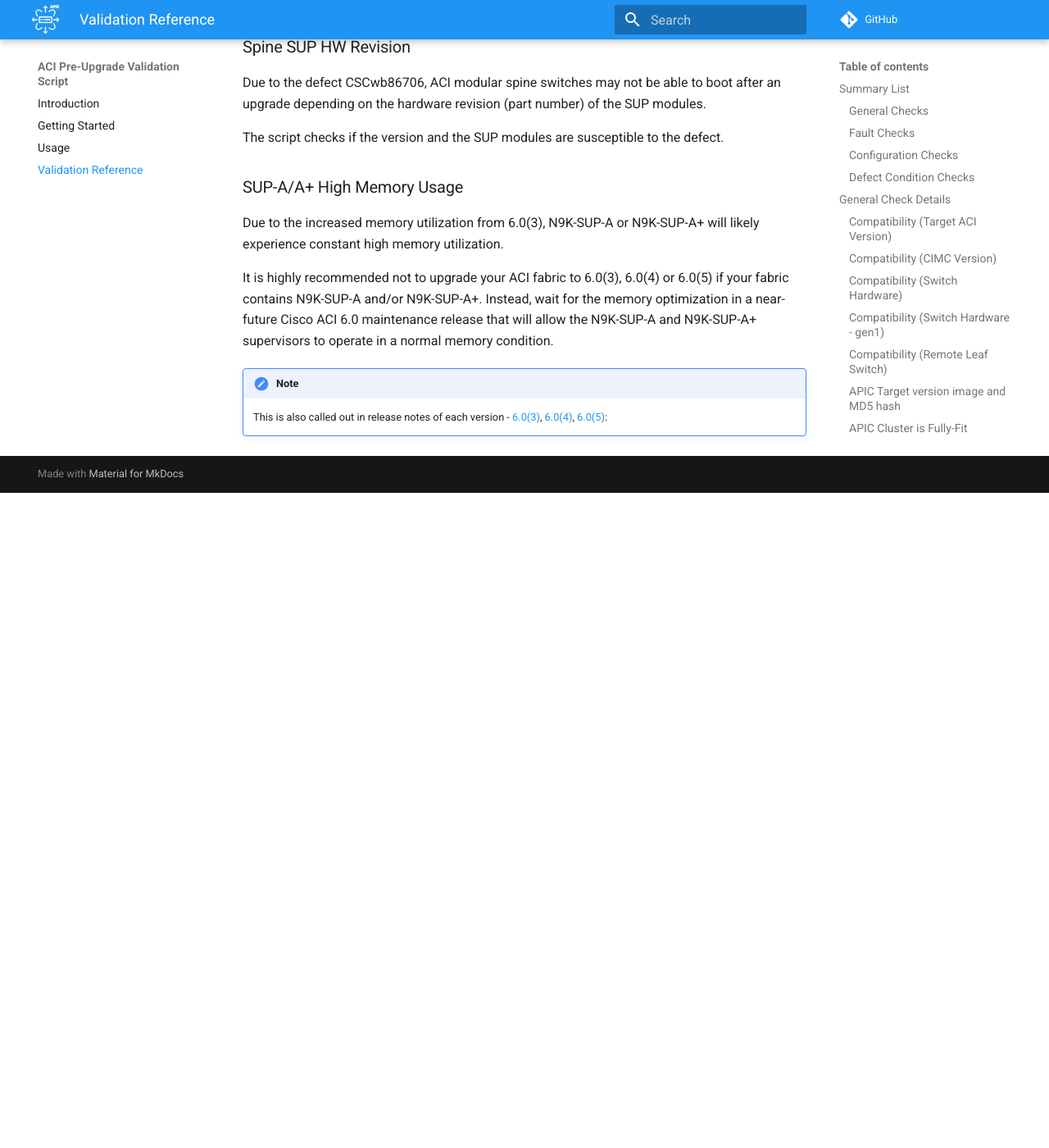
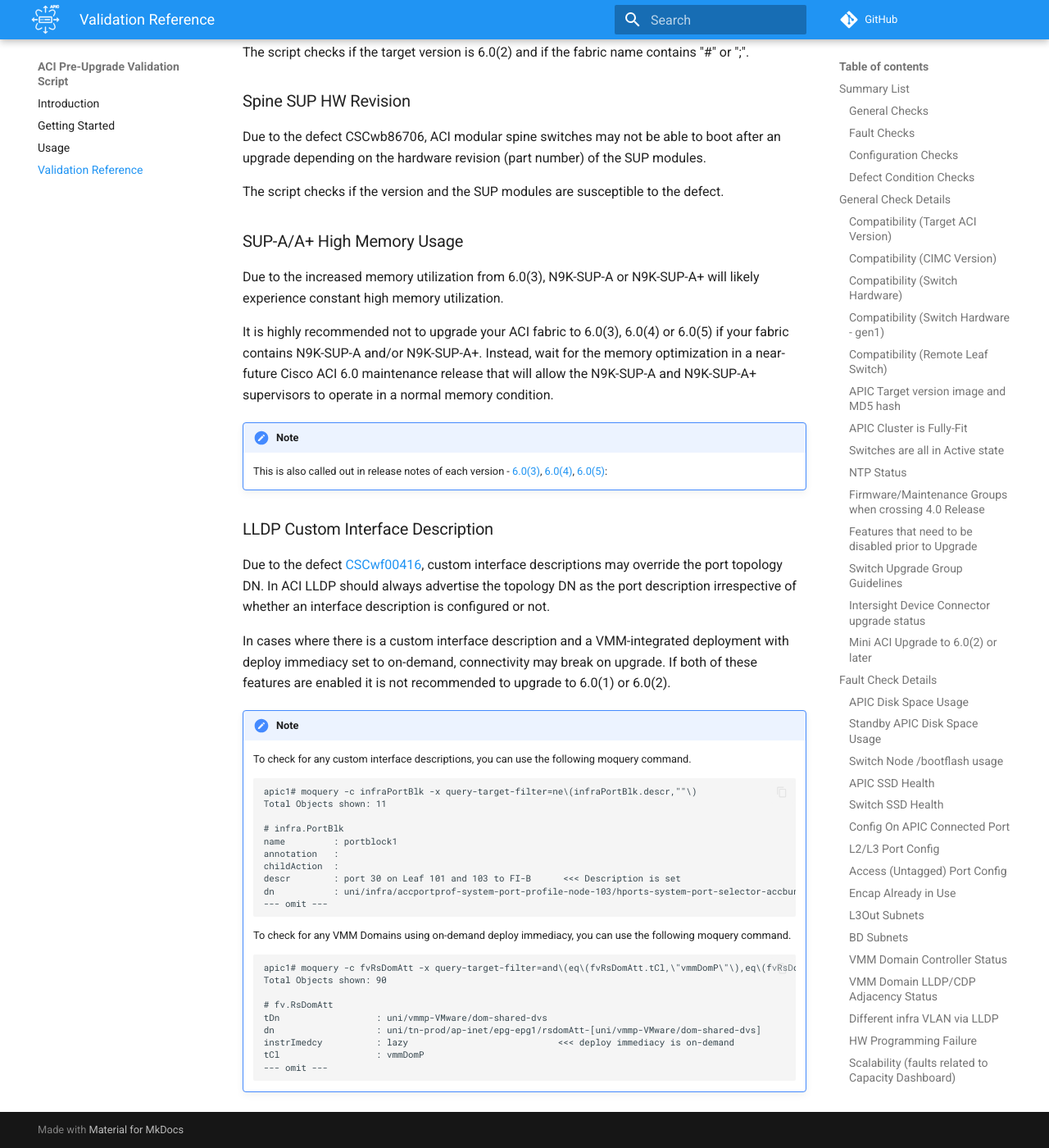
Before and after one commit to datacenter/ACI-Pre-Upgrade-Validation-Script, an MkDocs documentation site: the page built from docs/docs/validations.md, in a window 1280 px wide and 1400 px high, scrolled down 42385 px. Shown: the whole window at 82% size. Built offline with MkDocs 1.6.1 and Material for MkDocs 9.7.7, drawn with Linux system fonts in a browser that asks for light colours; emoji names are drawn with the system emoji font; comment, search, counter and statistics services are not loaded; before the commit the page ends 42986 px from its top, so only the background shows below that; some of the changed text lies outside the part shown.

Commit message:
Added check for CSCwf00416 LLDP custom interface descriptions

````diff
--- a/docs/docs/validations.md
+++ b/docs/docs/validations.md
@@ -139,6 +139,8 @@
 [FabricDomain Name Check][d8]                   | CSCwf80352   | :white_check_mark: | :no_entry_sign:           |:no_entry_sign:
 [Spine SUP HW Revision Check][d9]               | CSCwb86706   | :white_check_mark: | :no_entry_sign:           |:no_entry_sign:
 [SUP-A/A+ High Memory Usage][d10]               | CSCwh39489   | :white_check_mark: | :no_entry_sign:           |:no_entry_sign:
+[LLDP Custom Interface Description][d11]        | CSCwf00416   | :white_check_mark: | :no_entry_sign:           |:no_entry_sign:
+
 
 [d1]: #ep-announce-compatibility
 [d2]: #eventmgr-db-size
@@ -150,7 +152,7 @@
 [d8]: #fabric-domain-name
 [d9]: #spine-sup-hw-revision
 [d10]: #sup-aa-high-memory-usage
-
+[d11]: #lldp-custom-interface-description
 
 
 ## General Check Details
@@ -1564,6 +1566,41 @@
 !!! note
     This is also called out in release notes of each version - [6.0(3)][15], [6.0(4)][16], [6.0(5)][17]:
 
+
+### LLDP Custom Interface Description
+
+Due to the defect [CSCwf00416][20], custom interface descriptions may override the port topology DN. In ACI LLDP should always advertise the topology DN as the port description irrespective of whether an interface description is configured or not.
+
+In cases where there is a custom interface description and a VMM-integrated deployment with deploy immediacy set to on-demand, connectivity may break on upgrade. If both of these features are enabled it is not recommended to upgrade to 6.0(1) or 6.0(2).
+
+!!! note
+    To check for any custom interface descriptions, you can use the following moquery command.
+    ```
+    apic1# moquery -c infraPortBlk -x query-target-filter=ne\(infraPortBlk.descr,""\)
+    Total Objects shown: 11
+
+    # infra.PortBlk
+    name         : portblock1
+    annotation   :
+    childAction  :
+    descr        : port 30 on Leaf 101 and 103 to FI-B      <<< Description is set
+    dn           : uni/infra/accportprof-system-port-profile-node-103/hports-system-port-selector-accbundle-VPC_FIB-typ-range/portblk-portblock1
+    --- omit ---
+    ```
+
+    To check for any VMM Domains using on-demand deploy immediacy, you can use the following moquery command.
+    ```
+    apic1# moquery -c fvRsDomAtt -x query-target-filter=and\(eq\(fvRsDomAtt.tCl,\"vmmDomP\"\),eq\(fvRsDomAtt.instrImedcy,\"lazy\"\)\)
+    Total Objects shown: 90
+
+    # fv.RsDomAtt
+    tDn                  : uni/vmmp-VMware/dom-shared-dvs
+    dn                   : uni/tn-prod/ap-inet/epg-epg1/rsdomAtt-[uni/vmmp-VMware/dom-shared-dvs]
+    instrImedcy          : lazy                            <<< deploy immediacy is on-demand
+    tCl                  : vmmDomP
+    --- omit ---
+    ```
+
 [0]: https://github.com/datacenter/ACI-Pre-Upgrade-Validation-Script
 [1]: https://www.cisco.com/c/dam/en/us/td/docs/Website/datacenter/apicmatrix/index.html
 [2]: https://www.cisco.com/c/en/us/support/switches/nexus-9000-series-switches/products-release-notes-list.html
````
Also changed, not shown: other parts of docs/docs/validations.md (+1 -0 lines), aci-preupgrade-validation-script.py (+23 -0 lines), 5 other files.
